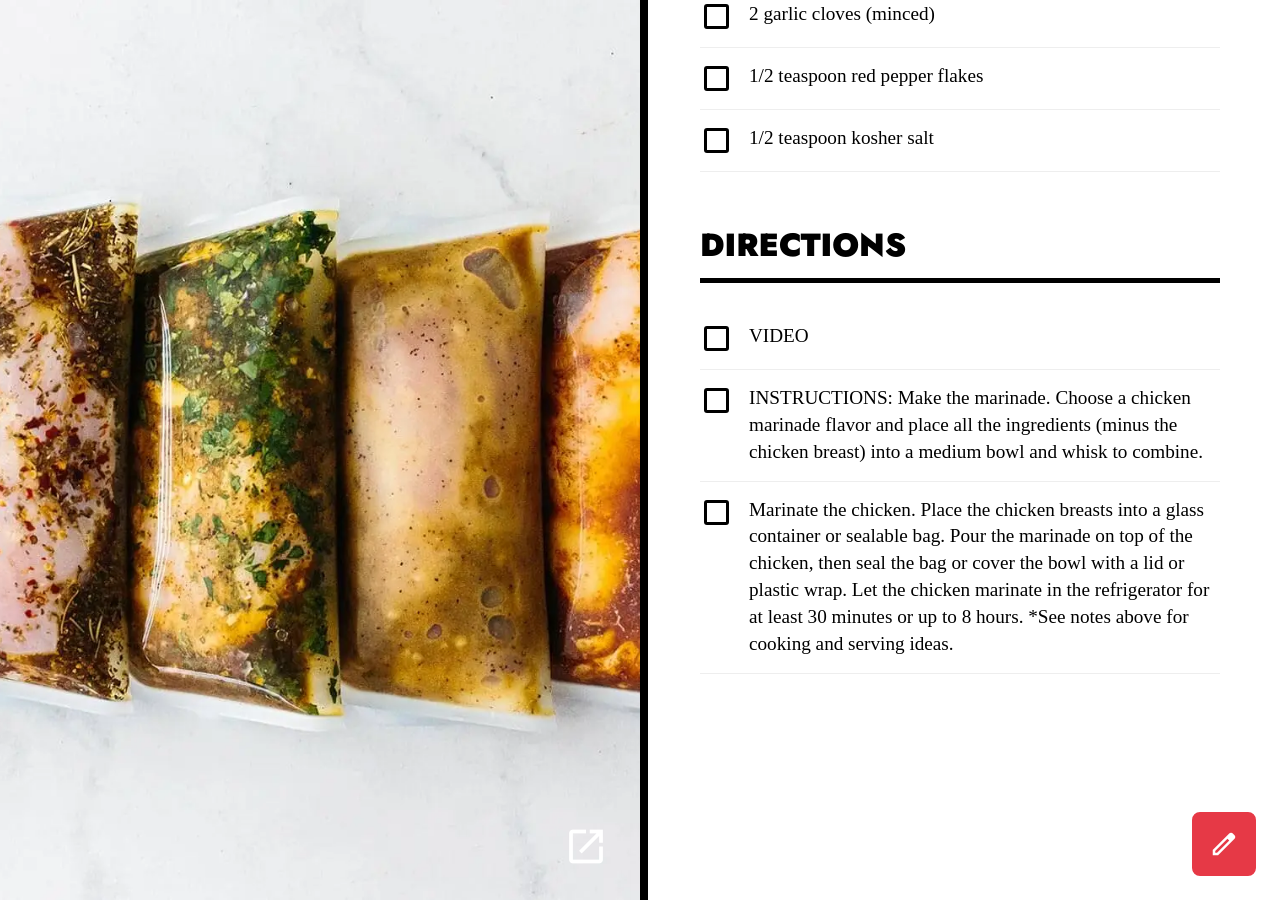
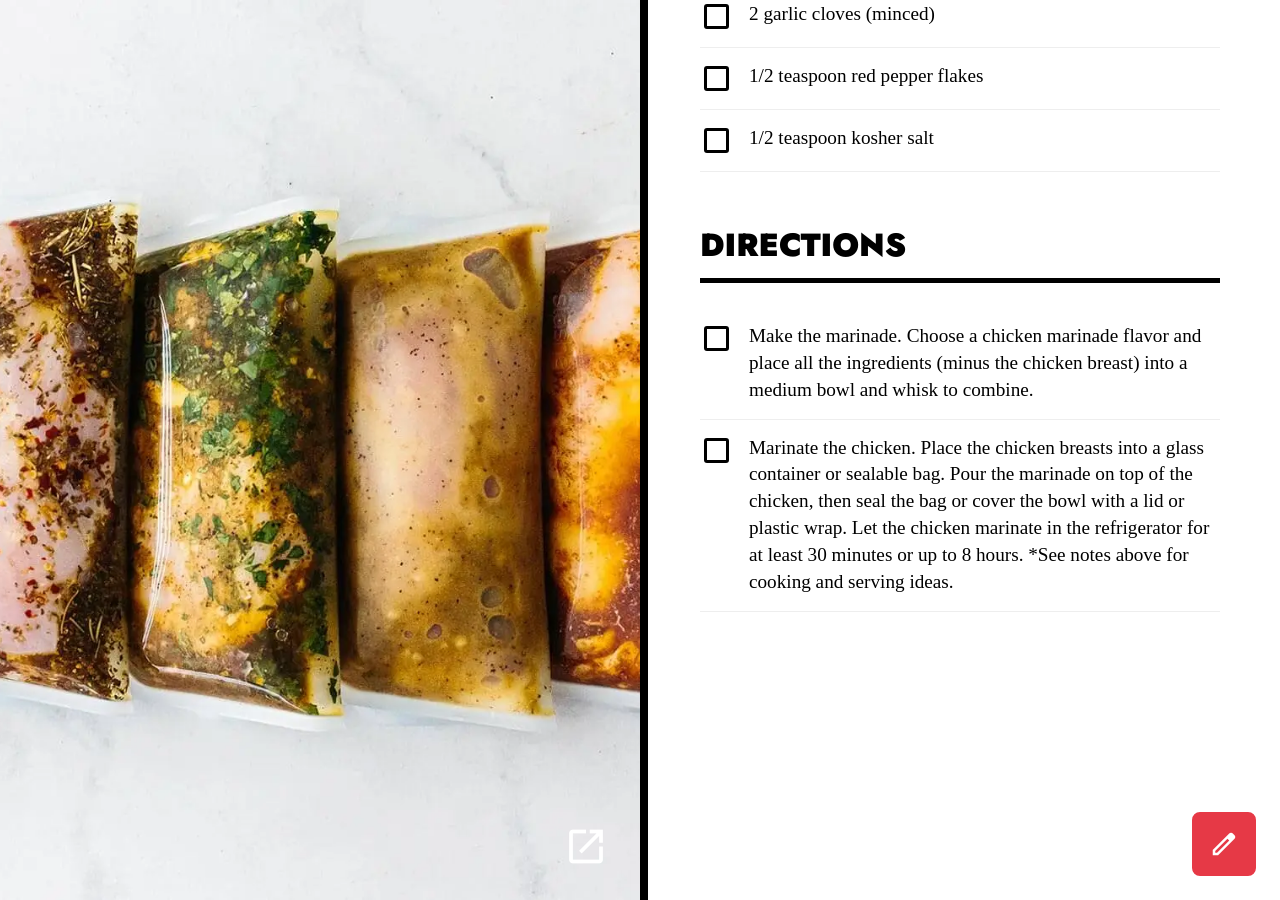
Before and after one commit to amp800/chowdown, a Jekyll site: the page built from _recipes/6-simple-chicken-marinade-recipes.md, in a window 1280 px wide and 900 px high, scrolled down 3391 px. Built offline with Jekyll 4.4.1, drawn with Linux system fonts in a browser that asks for light colours.

Commit message:
Edit recipe _recipes/6-simple-chicken-marinade-recipes.md

```diff
--- a/_recipes/6-simple-chicken-marinade-recipes.md
+++ b/_recipes/6-simple-chicken-marinade-recipes.md
@@ -59,9 +59,8 @@ ingredients:
 - 1/2 teaspoon kosher salt
 # ---
 directions:
-- VIDEO
-- 'INSTRUCTIONS: Make the marinade. Choose a chicken marinade flavor and place all the ingredients (minus the chicken breast)
-  into a medium bowl and whisk to combine.'
+- Make the marinade. Choose a chicken marinade flavor and place all the ingredients (minus the chicken breast) into a medium
+  bowl and whisk to combine.
 - Marinate the chicken. Place the chicken breasts into a glass container or sealable bag. Pour the marinade on top of the
   chicken, then seal the bag or cover the bowl with a lid or plastic wrap. Let the chicken marinate in the refrigerator for
   at least 30 minutes or up to 8 hours. *See notes above for cooking and serving ideas.
```
